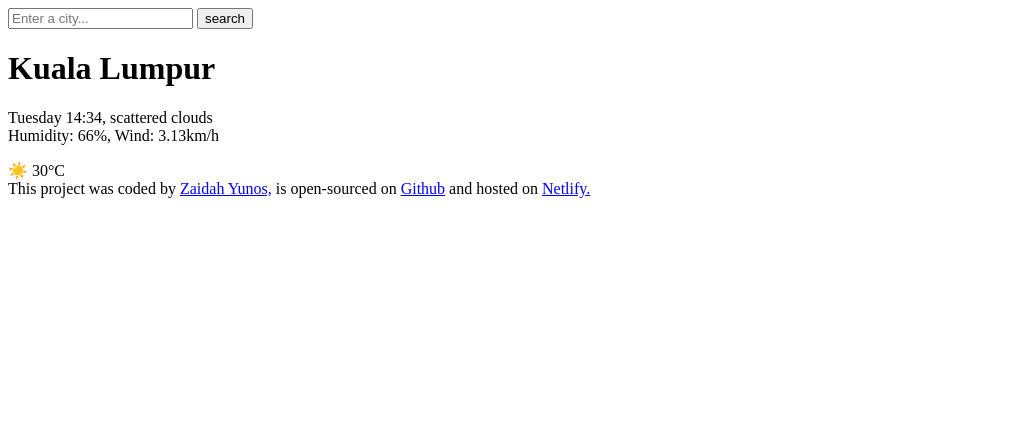
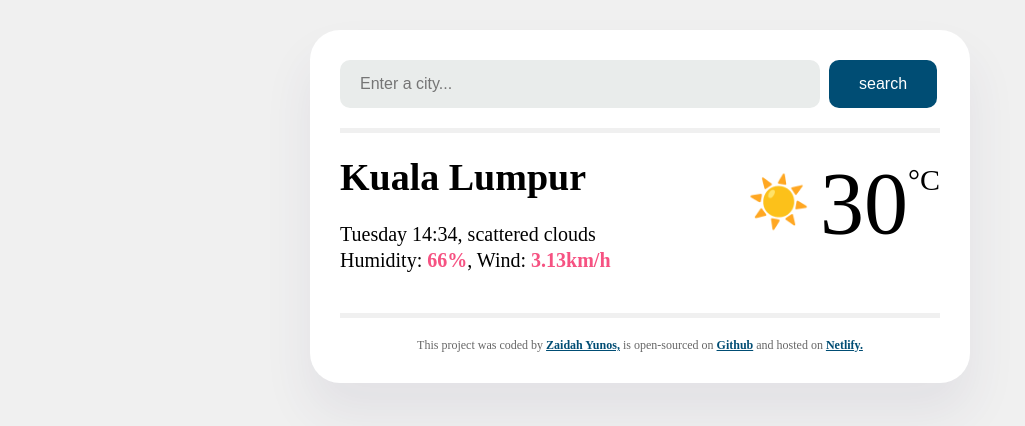
Before and after one commit to zaidahyunos/Project-Week-7, a plain HTML site: page index.html in a window 1280 px wide. Shown: the whole page, without its empty margins (0-1025 px from the left). Drawn offline with Linux system fonts and the light colour scheme.

Commit message:
update the html

```diff
--- a/index.html
+++ b/index.html
@@ -3,35 +3,51 @@
   <head>
     <meta charset="UTF-8" />
     <meta name="viewport" content="width=device-width, initial-scale=1.0" />
+    <link rel="stylesheet" href="style.css" />
     <title>Project Week 7</title>
   </head>
   <body>
+    <div class="container">
       <header>
-      <form>
-        <input type="search" placeholder="Enter a city..." required />
-        <input type="submit" value="search" />
+        <form class="search-form">
+          <input
+            type="search"
+            placeholder="Enter a city..."
+            required
+            class="search-input"
+          />
+          <input type="submit" value="search" class="search-button" />
         </form>
       </header>
       <main>
+        <div class="data">
           <div>
-        <h1>Kuala Lumpur</h1>
-        <p>
+            <h1 class="city">Kuala Lumpur</h1>
+            <p class="details">
               Tuesday 14:34, scattered clouds
               <br />
-          Humidity: 66%, Wind: 3.13km/h
+              Humidity: <strong>66%</strong>, Wind: <strong>3.13km/h</strong>
             </p>
           </div>
 
-      <div>☀️ 30°C</div>
+          <div class="temperature">
+            <div class="temperature-icon">☀️</div>
+            <div class="temperature-value">30</div>
+            <div class="temperature-unit">°C</div>
+          </div>
+        </div>
       </main>
 
       <footer>
         This project was coded by
-      <a href="https://github.com/zaidahyunos" target="_blank">Zaidah Yunos,</a>
+        <a href="https://github.com/zaidahyunos" target="_blank"
+          >Zaidah Yunos,</a
+        >
         is open-sourced on
         <a href="https://github.com/zaidahyunos/Project-Week-7">Github</a> and
         hosted on
         <a href="https://projectweek7withshecodes.netlify.app/">Netlify.</a>
       </footer>
+    </div>
   </body>
 </html>
--- /dev/null
+++ b/style.css
@@ -0,0 +1,94 @@
+body {
+  background-color: #f0f0f0;
+}
+
+header {
+  border-bottom: 5px solid #f0f0f0;
+  padding-bottom: 20px;
+}
+
+main {
+  padding: 0 0 20px 0;
+}
+
+a {
+  color: #004d74;
+  font-weight: bold;
+}
+
+.container {
+  background: white;
+  max-width: 600px;
+  margin: 30px auto;
+  padding: 30px;
+  box-shadow: 0 30px 50px rgba(65, 50, 100, 0.08);
+  border-radius: 30px;
+}
+
+.search-input {
+  background-color: #e9eceb;
+  border: none;
+  border-radius: 10px;
+  width: 80%;
+  font-size: 16px;
+  padding: 15px 20px;
+}
+
+.search-button {
+  background: #004d74;
+  border: none;
+  border-radius: 10px;
+  font-size: 16px;
+  padding: 15px 30px;
+  color: white;
+  margin-left: 5px;
+}
+
+.data {
+  display: flex;
+  justify-content: space-between;
+  margin-top: 20px;
+  font-size: 24px;
+}
+
+.temperature {
+  display: flex;
+}
+
+.temperature-value {
+  font-size: 88px;
+}
+
+.temperature-icon {
+  font-size: 50px;
+  margin-top: 20px;
+  margin-right: 10px;
+}
+
+.temperature-unit {
+  font-size: 30px;
+  margin-top: 10px;
+}
+
+.city {
+  margin: 0;
+  font-size: 38px;
+  line-height: 48px;
+}
+
+.details {
+  font-size: 20px;
+  line-height: 26px;
+}
+
+strong {
+  color: #f65282;
+}
+
+footer {
+  border-top: 5px solid #f0f0f0;
+  padding-top: 20px;
+  text-align: center;
+  font-size: 12px;
+  color: rgba(0, 0, 0, 0.6);
+}
```
Lines whose indentation alone changed are shown as unchanged.
